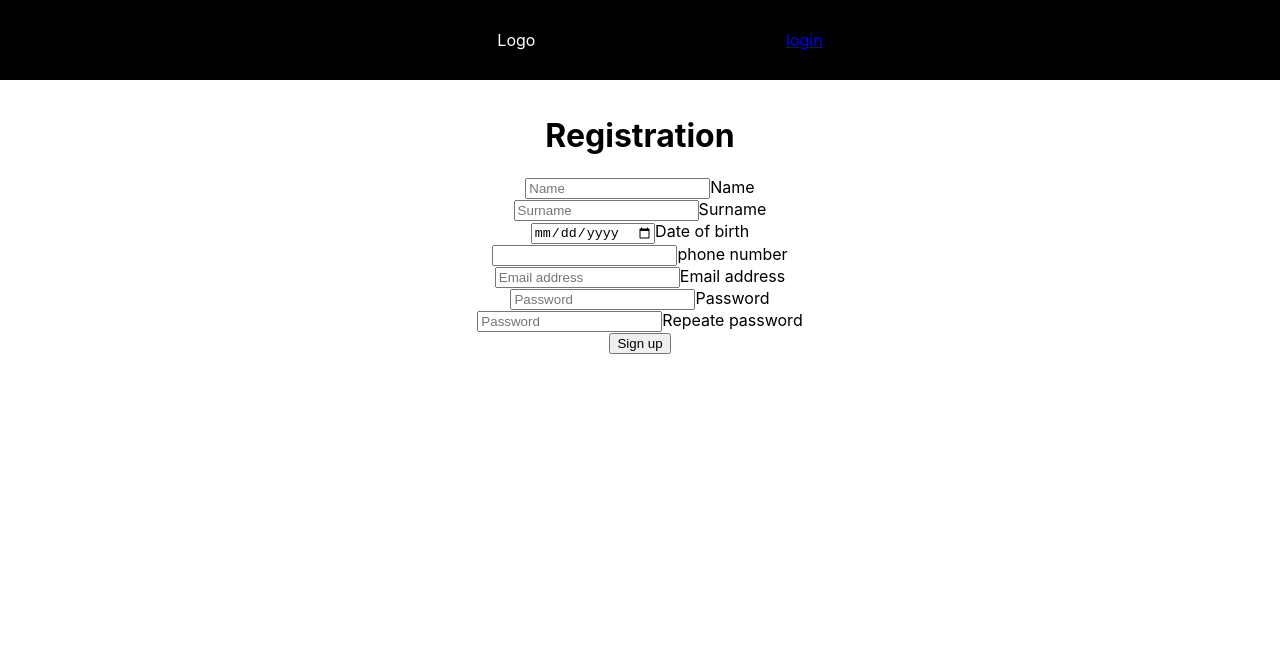
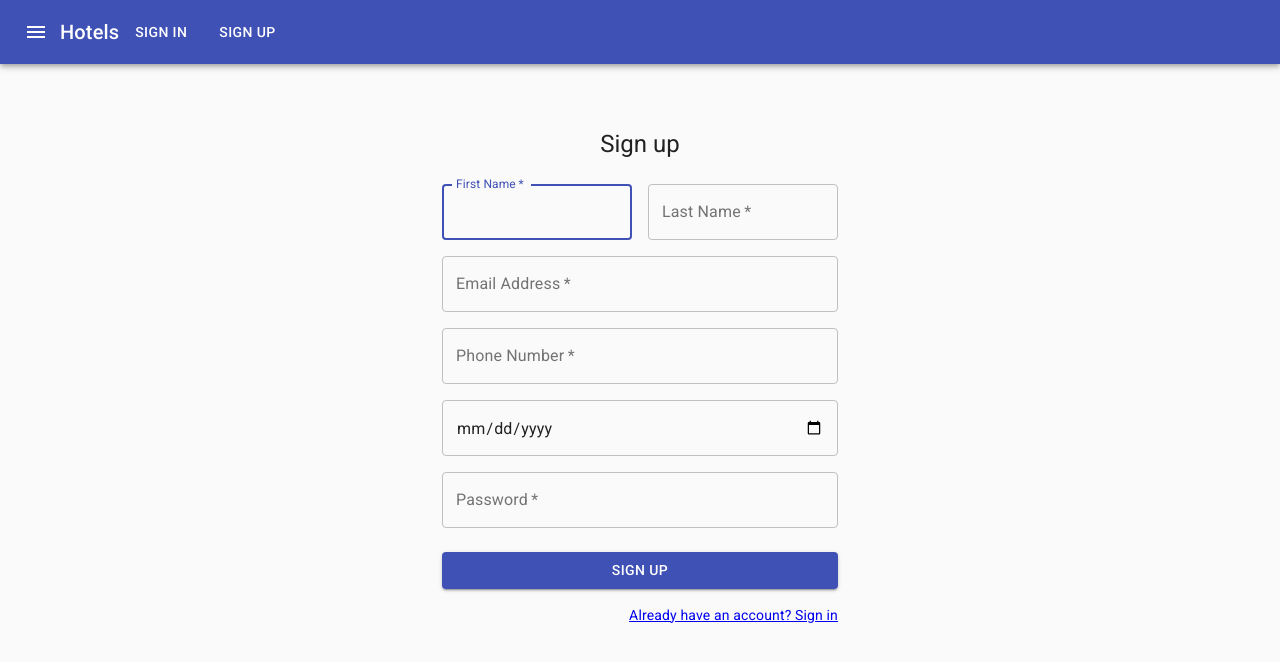
Before and after one commit to VitaliKhileuski/hotel-reservation-system, a React (Create React App) app in the folder hotel-reservation-system/: page /register in a window 1280 px wide. Shown: the top 662 px of the page. Built offline with nearby package versions, Linux system fonts and the light colour scheme.

Commit message:
added sign-up
start to implement validation

```diff
--- a/hotel-reservation-system/package.json
+++ b/hotel-reservation-system/package.json
@@ -4,10 +4,12 @@
   "private": true,
   "dependencies": {
     "@material-ui/core": "^4.11.4",
+    "@material-ui/icons": "^4.11.2",
     "@testing-library/jest-dom": "^5.12.0",
     "@testing-library/react": "^11.2.7",
     "@testing-library/user-event": "^12.8.3",
     "axios": "^0.21.1",
+    "material-ui-phone-number": "^2.2.6",
     "react": "^17.0.2",
     "react-dom": "^17.0.2",
     "react-router-dom": "^5.2.0",
--- a/hotel-reservation-system/src/components/Authorization/Login.js
+++ b/hotel-reservation-system/src/components/Authorization/Login.js
@@ -1,4 +1,4 @@
-import React from 'react';
+import React, { useState } from 'react';
 import Button from '@material-ui/core/Button';
 import CssBaseline from '@material-ui/core/CssBaseline';
 import TextField from '@material-ui/core/TextField';
@@ -39,7 +39,7 @@
         <Typography component="h1" variant="h5">
           Sign in
         </Typography>
-        <form className={classes.form} noValidate>
+        <form className={classes.form} Validate>
           <TextField
             variant="outlined"
             margin="normal"
@@ -61,6 +61,7 @@
             type="password"
             id="password"
             autoComplete="current-password"
+
           />
           <Button
             type="submit"
@@ -78,8 +79,8 @@
               </Link>
             </Grid>
             <Grid item>
-              <Link to="/register">
-                <label>Don't have an account? Sign Up</label>
+              <Link to="/register" variant="body2">
+                Don't have an account? Sign Up
               </Link>
             </Grid>
           </Grid>
--- a/hotel-reservation-system/src/components/Authorization/Register.js
+++ b/hotel-reservation-system/src/components/Authorization/Register.js
@@ -1,42 +1,133 @@
-import React from 'react'
-import './../../css/Register.css'
-function Register() {
+import React, { useState } from 'react';
+import Button from '@material-ui/core/Button';
+import CssBaseline from '@material-ui/core/CssBaseline';
+import TextField from '@material-ui/core/TextField';
+import { Link } from 'react-router-dom'
+import Grid from '@material-ui/core/Grid';
+import Box from '@material-ui/core/Box';
+import Typography from '@material-ui/core/Typography';
+import { makeStyles } from '@material-ui/core/styles';
+import Container from '@material-ui/core/Container';
 
-    return (
-        <main className="form-signup">
-            <form>
-            <h1 className="h3 mb-3 fw-normal">Registration</h1>
-            <div className="form-floating">
-            <input type="text" className="form-control" id="floatingInput" placeholder="Name"/>
-                <label htmlFor="floatingInput">Name</label>
-            </div>
-            <div className="form-floating">
-            <input type="text" className="form-control" id="floatingInput" placeholder="Surname"/>
-                <label htmlFor="floatingInput">Surname</label>
-            </div>
-            <div className="form-floating">
-            <input type="date" className="form-control" id="floatingInput" placeholder="Date of birth"/>
-                <label htmlFor="example-date-input">Date of birth</label>
-            </div>
-            <div className="form-floating">
-            <input class="form-control" type="tel"></input>
-                <label htmlFor="phone">phone number</label>
-            </div>
-            <div className="form-floating">
-                <input type="email" className="form-control" id="floatingInput" placeholder="Email address"/>
-                <label htmlFor="floatingInput">Email address</label>
-            </div>
-            <div className="form-floating">
-                <input type="password" className="form-control" id="floatingPassword" placeholder="Password"/>
-                <label htmlFor="floatingPassword">Password</label>
-            </div>
-            <div className="form-floating">
-                <input type="password" className="form-control" id="floatingPassword" placeholder="Password"/>
-                <label htmlFor="floatingPassword">Repeate password</label>
-            </div>
-    <button className="w-100 btn btn-lg btn-primary" type="submit">Sign up</button>
-            </form>
-        </main>
-    );
-};
-export default Register;
+
+const useStyles = makeStyles((theme) => ({
+  paper: {
+    marginTop: theme.spacing(8),
+    display: 'flex',
+    flexDirection: 'column',
+    alignItems: 'center',
+  },
+  avatar: {
+    margin: theme.spacing(1),
+    backgroundColor: theme.palette.secondary.main,
+  },
+  form: {
+    width: '100%', // Fix IE 11 issue.
+    marginTop: theme.spacing(3),
+  },
+  submit: {
+    margin: theme.spacing(3, 0, 2),
+  },
+}));
+
+export default function Register() {
+  const classes = useStyles();
+  const [email,setEmail] = useState("")
+  const [password,setPassword] = useState("")
+  return (
+    <Container component="main" maxWidth="xs">
+      <CssBaseline />
+      <div className={classes.paper}>
+        <Typography component="h1" variant="h5">
+          Sign up
+        </Typography>
+        <form className={classes.form} noValidate>
+          <Grid container spacing={2}>
+            <Grid item xs={12} sm={6}>
+              <TextField
+                autoComplete="fname"
+                name="firstName"
+                variant="outlined"
+                required
+                fullWidth
+                id="firstName"
+                label="First Name"
+                autoFocus
+              />
+            </Grid>
+            <Grid item xs={12} sm={6}>
+              <TextField
+                variant="outlined"
+                required
+                fullWidth
+                id="lastName"
+                label="Last Name"
+                name="lastName"
+                autoComplete="lname"
+              />
+            </Grid>
+            <Grid item xs={12}>
+              <TextField
+                variant="outlined"
+                required
+                fullWidth
+                id="email"
+                label="Email Address"
+                name="email"
+                autoComplete="email"
+              />
+            </Grid>
+            <Grid item xs={12}>
+              <TextField
+              fullWidth
+              required
+              label='Phone Number'
+              variant='outlined'
+              name='phone'
+              />
+            </Grid>
+            <Grid item xs={12}>
+              <TextField
+              fullWidth
+              required
+              type ='Date'
+              variant='outlined'
+              name='birthdate'
+              />
+            </Grid>
+            <Grid item xs={12}>
+              <TextField
+                variant="outlined"
+                required
+                fullWidth
+                name="password"
+                label="Password"
+                type="password"
+                id="password"
+                autoComplete="current-password"
+              />
+            </Grid>
+          </Grid>
+          <Button
+            type="submit"
+            fullWidth
+            variant="contained"
+            color="primary"
+            className={classes.submit}
+          >
+            Sign Up
+          </Button>
+          <Grid container justify="flex-end">
+            <Grid item>
+              <Link to="/login" variant="body2">
+                Already have an account? Sign in
+              </Link>
+            </Grid>
+          </Grid>
+        </form>
+      </div>
+      <Box mt={5}>
+      </Box>
+    </Container>
+  );
+}
--- a/hotel-reservation-system/src/components/shared/NavBar.js
+++ b/hotel-reservation-system/src/components/shared/NavBar.js
@@ -1,18 +1,50 @@
 import React from 'react';
 import './../../css/App.css'
 import { Link } from 'react-router-dom'
+import { AppBar,Button,Toolbar,IconButton, Typography} from '@material-ui/core'
+import MenuIcon from '@material-ui/icons/Menu'
+import { makeStyles } from '@material-ui/core/styles';
+const useStyles = makeStyles((theme) => ({
+  root: {
+    flexGrow: 1,
+  },
+  navElement: {
+    marginRight: theme.spacing(2),
+  },
+  title: {
+    flexGrow: 1,
+    display: 'none',
+    [
+      theme.breakpoints.up('sm')]: {
+        display: 'block',
+    },
+  }
+}));
 
 function NavBar() {
+  const classes = useStyles();
 
     return (
-        <nav>
-            <ul className="nav-links">
-                <li>Logo</li>
-               <Link to="/login">
-               <li>login</li>
-               </Link>
-            </ul>
-        </nav>
+        <AppBar position="static">
+  <Toolbar>
+    <IconButton edge="start" className={classes.menuButton} color="inherit" aria-label="menu">
+      <MenuIcon/>
+    </IconButton>
+    <Typography variant="h6" className="title">
+      Hotels
+    </Typography>
+    <Link to="/login"  style={{ textDecoration: 'none' }}>
+    <Button variant="contained" color="primary" disableElevation>
+        Sign in
+      </Button>
+    </Link >
+    <Link to="/register"  style={{ textDecoration: 'none' }}>
+      <Button variant="contained" color="primary" disableElevation>
+        Sign up
+      </Button>
+    </Link>
+  </Toolbar>
+</AppBar>
     )
 };
 export default NavBar;
```
Also changed, not shown: hotel-reservation-system/public/index.html (+0 -24 lines), hotel-reservation-system/public/robots.txt (deleted), 1 other file (tests, documents, lock files or other folders).
